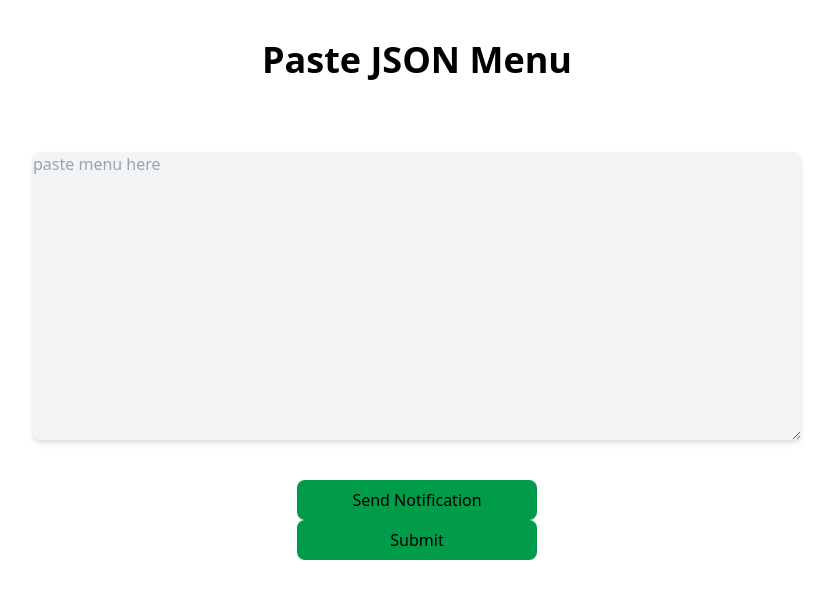
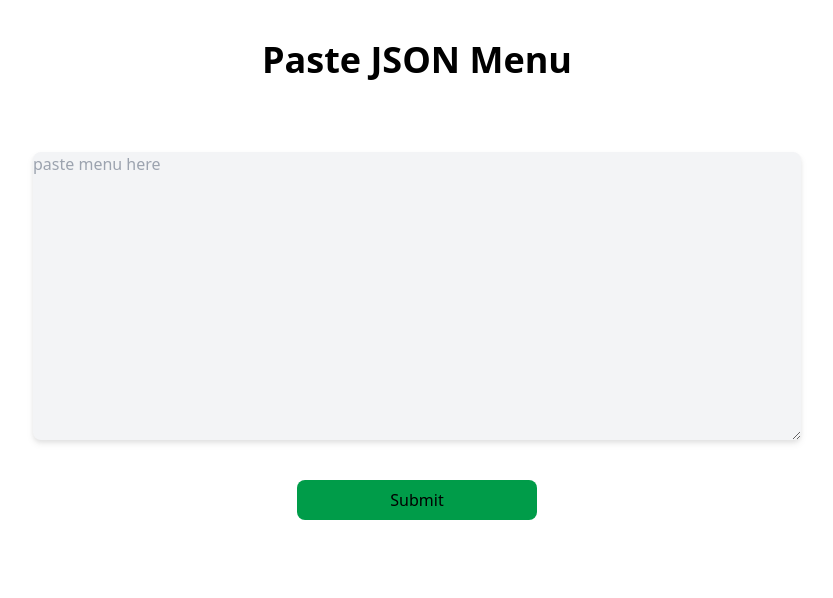
Before and after one commit to anupam-tiwari/hacknyu_lastedit, a React (Create React App) app: page /editmenu in a window 1280 px wide. Shown: the top 598 px of the page, without its empty margins (223-1056 px from the left). Built offline with nearby package versions, Linux system fonts and the light colour scheme; no server answers.

Commit message:
remove button

```diff
--- a/src/components/SubmitMenu.jsx
+++ b/src/components/SubmitMenu.jsx
@@ -41,7 +41,7 @@ const SubmitMenu = () => {
       <div className='flex justify-center pt-10 text-4xl font-bold'>Paste JSON Menu</div>
       <div className='flex justify-center h-[50%] items-end pb-10'><textarea className='w-[60%] h-[80%] rounded-lg bg-gray-100 drop-shadow-md' placeholder='paste menu here' onChange={(e) => (setMenu(e.target.value))}></textarea></div>
 
-        <div className='flex  justify-center'><button className='bg-[#009c49] rounded-lg w-60 h-10' onClick={sendNotification}>Send Notification</button></div>
+
         <div className='flex  justify-center'><button className='bg-[#009c49] rounded-lg w-60 h-10' onClick={submitMenu}>Submit</button></div>
 
     </div>
```
